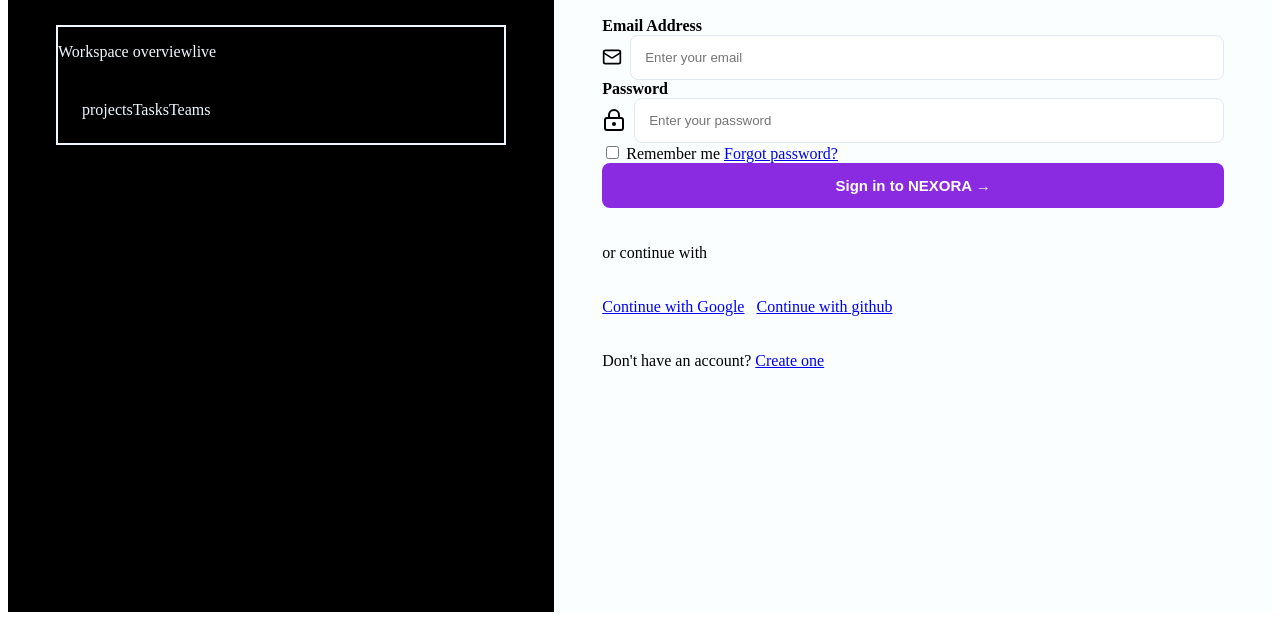
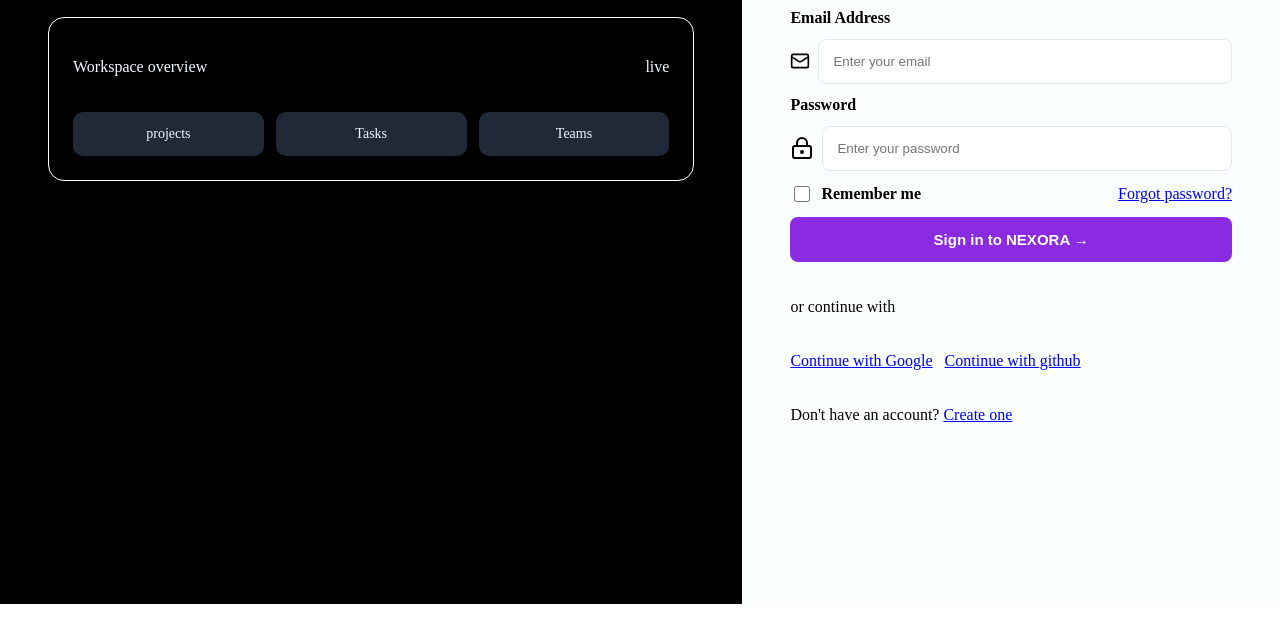
Before and after one commit to its-Tiktiki/SaaS-login-page, a plain HTML site: page index.html in a window 1280 px wide. Shown: the part 196-816 px from the top of the page. Drawn offline with Linux system fonts and the light colour scheme.

Commit message:
fix brand panel

```diff
--- a/index.html
+++ b/index.html
@@ -48,7 +48,7 @@
             <h1>Welcome back</h1>
             <p>Sign in to continue to your workspace.</p>
             <form>
-                <label for="email"><b>Email Address</b></label>
+                <label for="email">Email Address</label>
                 <div class="input-group">
                     <!-- Mail icon -->
                     <svg
@@ -74,16 +74,21 @@
                     >
                 </div>
 
-                <label for="password"><b>Password</b></label>
+                <label for="password">Password</label>
                 <div class="input-group">
                     <svg xmlns="http://www.w3.org/2000/svg" width="24" height="24" viewBox="0 0 24 24" fill="none" stroke="currentColor" stroke-width="2" stroke-linecap="round" stroke-linejoin="round" class="lucide lucide-lock-keyhole preview-icon"><circle cx="12" cy="16" r="1"/><rect x="3" y="10" width="18" height="12" rx="2"/><path d="M7 10V7a5 5 0 0 1 10 0v3"/></svg>
                     <input type="password" name="password" id="password" placeholder="Enter your password">
                 </div>
 
-                <input type="checkbox" name="remember" id="remember">
-                <label for="remember">Remember me</label>
+                <div class="form-options">
+                    <div class="remember-me">
+                    <input type="checkbox" name="remember" id="remember">
+                    <label for="remember">Remember me</label>
+                    </div>
 
-                <a href="#" class="forget-pass">Forgot password?</a>
+                    <a href="#" class="forget-pass">Forgot password?</a>
+                </div>
+
                 <button type="submit">Sign in to NEXORA →</button>
             </form>
 
--- a/style.css
+++ b/style.css
@@ -1,3 +1,10 @@
+body{
+    margin: 0;
+}
+*{
+    box-sizing: border-box;
+}
+
 .login-container{
     display: flex;
     min-height: 100vh;
@@ -6,7 +13,7 @@
 .brand-panel{
     display: flex;
     flex-direction: column;
-    width: 42%;
+    width: 58%;
     background-color: rgb(0, 0, 0);
     color: aliceblue;
     padding: 48px;
@@ -16,7 +23,7 @@
 .login-panel{
     display: flex;
     flex-direction: column;
-    width: 58%;
+    width: 42%;
     background-color: rgb(250, 254, 255);
     padding: 48px;
     gap: 20px;
@@ -40,16 +47,22 @@ button{
 }
 
 .workspace-box{
-    border: 2px solid;
+    border: 1px solid #ffffff;
+    border-radius: 16px;
+    padding: 24px;
 }
 
 .heading-workspace{
     display: flex;
+    justify-content: space-between;
+    align-items: center;
 }
 
 .workspace-stats{
     display: flex;
-    padding: 24px;
+    gap: 12px;
+    margin-top: 20px;
+    flex-wrap: wrap;
 }
 
 input:not([type="checkbox"]){
@@ -70,3 +83,52 @@ input:not([type="checkbox"]){
     flex: 1;
     min-width: 0;
 }
+
+.box{
+    flex: 1 1 80px;
+    padding: 14px 6px;
+    min-width: 80px;
+    font-size: 14px;
+    text-align: center;
+    background-color: #1f2937;
+    border-radius: 10px;
+}
+
+.login-panel form{
+    display: flex;
+    flex-direction: column;
+    gap: 12px;
+}
+
+.login-panel label{
+    font-weight: 600;
+}
+
+.form-options{
+    display: flex;
+    justify-content: space-between;
+    align-items: center;
+}
+
+.remember-me{
+    display: flex;
+    align-items: center;
+    gap: 8px;
+}
+
+.input-group input:focus{
+    outline: none;
+    border: 1px solid blueviolet;
+    box-shadow: 0 0 0 3px rgba(138, 43, 226, 0.12);
+}
+
+.remember-me input{
+    height: 16px;
+    width: 16px;
+    accent-color: blueviolet;
+    cursor: pointer;
+}
+
+.remember-me label{
+    cursor: pointer;
+}
```
